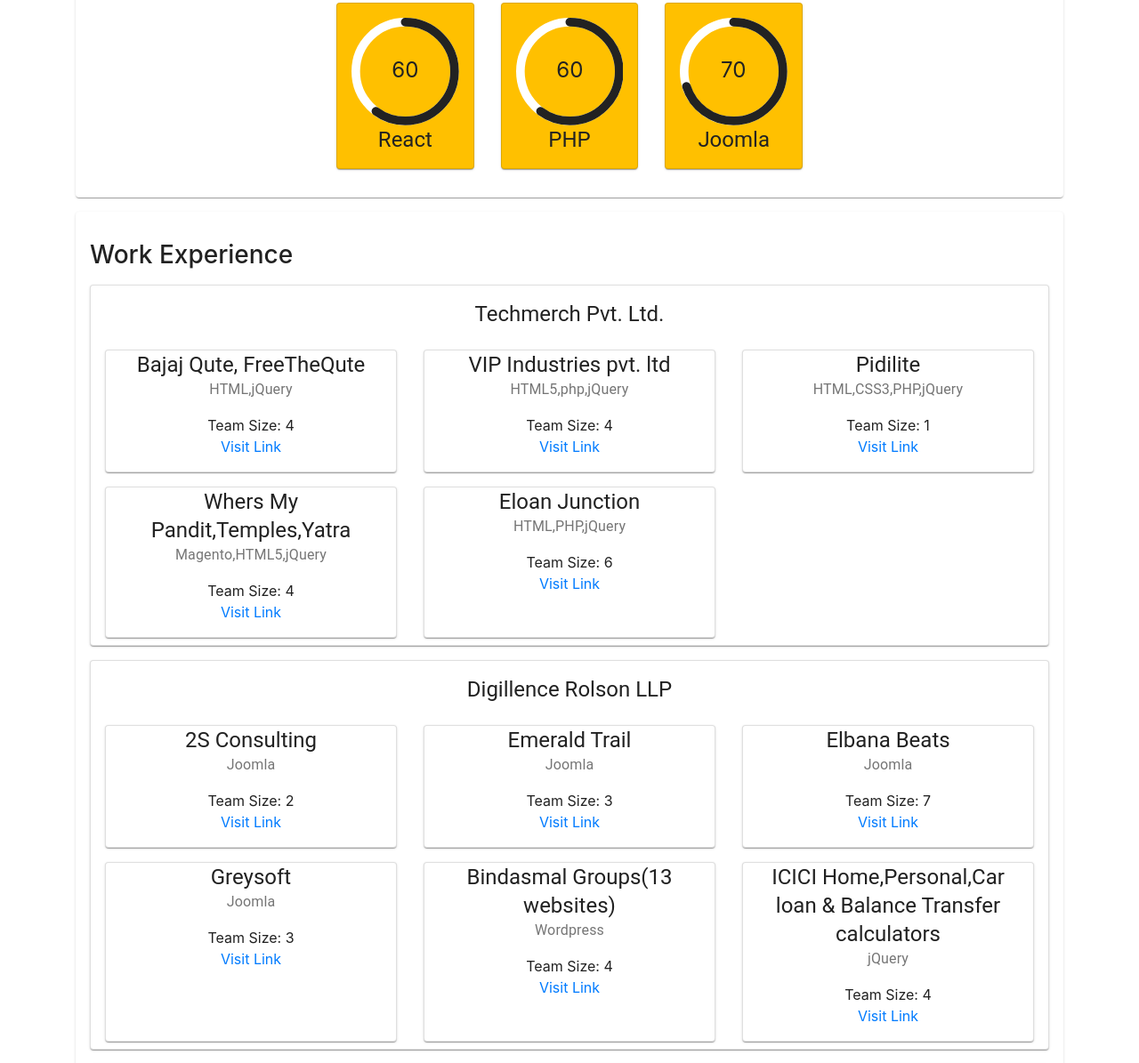
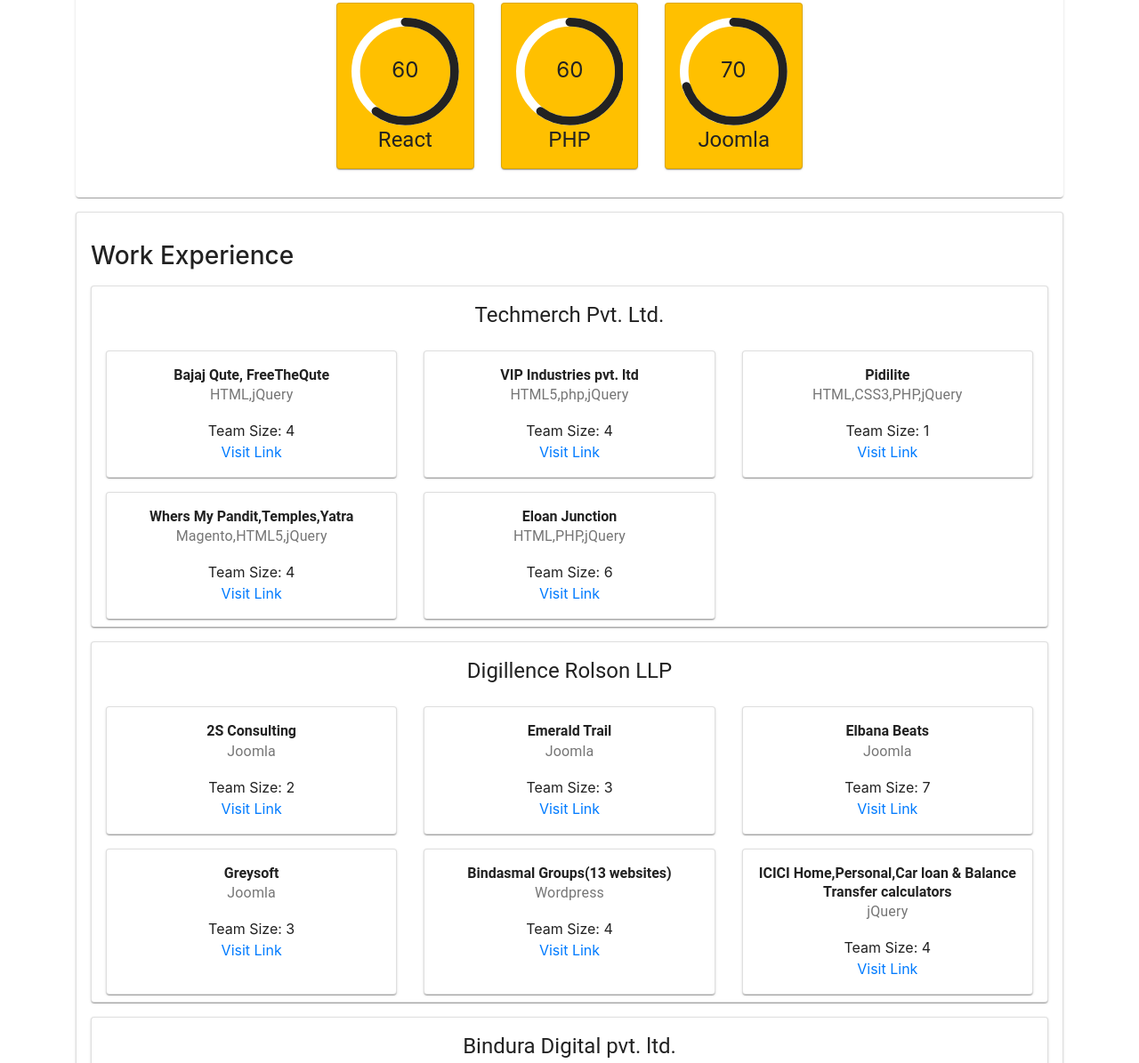
Before and after one commit to dastansandso/react-sslb25, a React app: page / in a window 1280 px wide. Shown: the part 579-1774 px from the top of the page at 89% size. Built offline with nearby package versions, Linux system fonts and the light colour scheme.

Commit message:
2 files modified

```diff
--- a/infocard/projectlist.js
+++ b/infocard/projectlist.js
@@ -1,65 +1,61 @@
-import React from 'react';
-import { makeStyles } from '@material-ui/core/styles';
-import { CircularProgressbar } from 'react-circular-progressbar';
-import 'react-circular-progressbar/dist/styles.css';
-import Card from'@material-ui/core/Card';
-import CardHeader from'@material-ui/core/CardHeader';
-import CardContent from'@material-ui/core/CardContent';
-import Paper from '@material-ui/core/Paper';
+import React from "react";
+import { makeStyles } from "@material-ui/core/styles";
+import { CircularProgressbar } from "react-circular-progressbar";
+import "react-circular-progressbar/dist/styles.css";
+import Card from "@material-ui/core/Card";
+import CardHeader from "@material-ui/core/CardHeader";
+import CardContent from "@material-ui/core/CardContent";
+import Paper from "@material-ui/core/Paper";
 
 const useStyles = makeStyles(theme => ({
   root: {
     padding: theme.spacing(3, 2),
-  },
+    backgroundColor: '#fff',
+    backgroundClip: 'border-box',
+    border: '1px solid rgba(0,0,0,.125)',
+  }
 }));
 
-
-const ProjectList =(props)=>{
-
+const ProjectList = props => {
   const classes = useStyles();
-return(
+  return (
     <div className="container my-3">
       <Paper className={classes.root}>
         <h3 className="py-2 m-0">Work Experience</h3>
         <div className="row justify-content-center">
           {props.projects.map(project => {
-  return(
+            return (
               <div className="col-md-12 text-center">
                 <Card className="card my-2">
-
-      <CardHeader className="pb-0"
-            title={project.companyName}
-        />
+                  <CardHeader className="pb-0" title={project.companyName} />
                   <CardContent className="pb-0">
                     <div className="row">
-        {project.projects.map(proj=>{
-          return(
+                      {project.projects.map(proj => {
+                        return (
                           <div className="col-md-4 text-center  my-2">
- <Card className="card h-100">
- <CardHeader className="pt-0"
+                            <Card className="card project-card h-100">
+                              <CardHeader
+                                className=""
                                 title={proj.ProjectName}
                                 subheader={proj.TechnologyUsed}
                               />
                               Team Size: {proj.TeamSize}
-        <a href={proj.ExternalLink} >Visit Link</a>
-         <CardContent className="pb-0">
+                              <a href={proj.ExternalLink}>Visit Link</a>
+                              <CardContent className="pb-0" />
+                            </Card>
+                          </div>
+                        );
+                      })}
+                    </div>
                   </CardContent>
                 </Card>
               </div>
-          )
-        })}
-        </div>
-        </CardContent>
-
-    </Card>
-    </div>
-  )
+            );
           })}
         </div>
       </Paper>
     </div>
-)
-
-}
+  );
+};
 
 export default ProjectList;
--- a/style.css
+++ b/style.css
@@ -23,3 +23,7 @@
 .CircularProgressbar .CircularProgressbar-text {
     fill: #222;
 }
+.project-card .MuiCardHeader-title {
+    font-size: 1rem;
+    font-weight: bold;
+}
```
Lines whose indentation alone changed are shown as unchanged.
